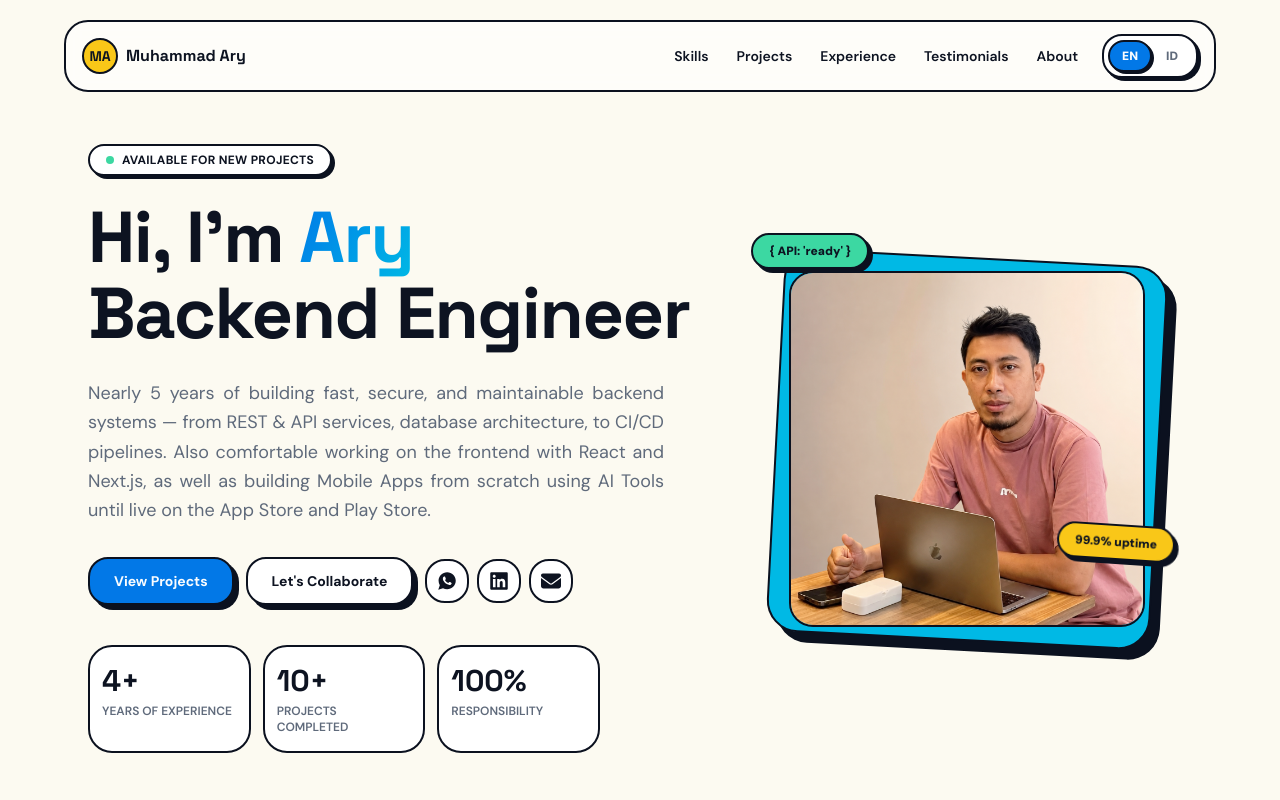
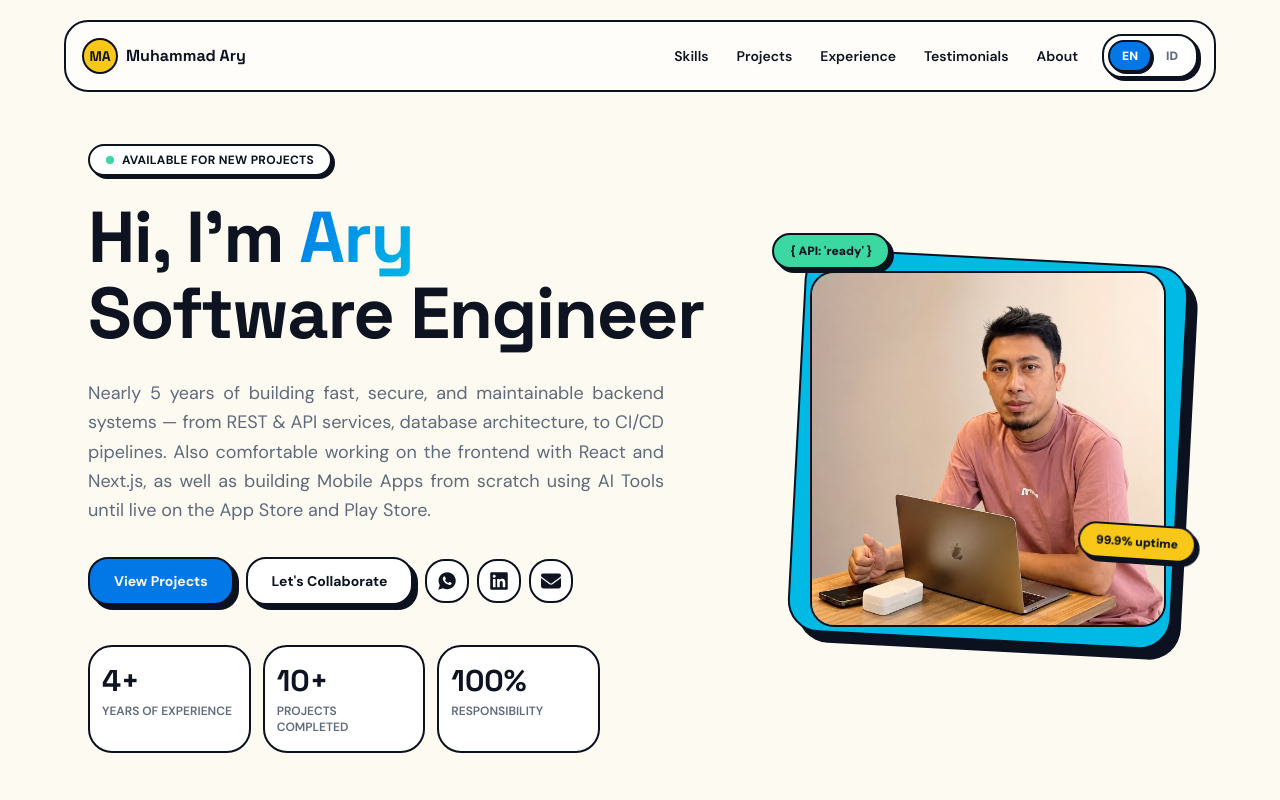
Before and after one commit to mariwi1503/portfolio, a Next.js app: page / in a window 1280 px wide. Shown: the top 800 px of the page. Built offline with nearby package versions, Linux system fonts and the light colour scheme.

Commit message:
feat: keep Software Engineer title on one line and force light theme

```diff
--- a/src/app/globals.css
+++ b/src/app/globals.css
@@ -46,6 +46,7 @@
 
 @layer base {
   :root {
+    color-scheme: only light;
     --radius: 1rem;
     --background: oklch(98.5% 0.012 95);
     --foreground: oklch(19% 0.03 265);
--- a/src/app/layout.tsx
+++ b/src/app/layout.tsx
@@ -16,7 +16,8 @@ const spaceGrotesk = Space_Grotesk({
 });
 
 export const viewport: Viewport = {
-  themeColor: "#000000",
+  themeColor: "#fdfbf4",
+  colorScheme: "light",
   width: "device-width",
   initialScale: 1,
   maximumScale: 1,
@@ -24,7 +25,7 @@ export const viewport: Viewport = {
 
 export const metadata: Metadata = {
   title: {
-    default: "Ary - Problem Solver",
+    default: "Ary - Software Engineer",
     template: "%s | Ary",
   },
   description: "Ary's professional portfolio, a Backend Engineer with nearly 5 years of experience building fast, secure, and maintainable application systems.",
--- a/src/components/sections/HeroSection.tsx
+++ b/src/components/sections/HeroSection.tsx
@@ -19,7 +19,7 @@ export function HeroSection() {
         className="animate-blob absolute -right-28 top-24 -z-10 size-72 bg-citrus/50 blur-2xl sm:size-96"
         style={{ animationDelay: "-5s" }}
       ></div>
-      <div className="mx-auto grid max-w-6xl gap-12 px-4 sm:px-6 lg:grid-cols-[1.15fr_0.85fr] lg:items-center">
+      <div className="mx-auto grid max-w-6xl gap-12 px-4 sm:px-6 lg:grid-cols-[1.35fr_0.85fr] lg:items-center">
         <div>
           <div
             style={{ transitionDelay: "0ms" }}
@@ -37,10 +37,12 @@ export function HeroSection() {
             style={{ transitionDelay: "80ms" }}
             className="reveal"
           >
-            <h1 className="mt-6 text-4xl leading-[1.05] font-black sm:text-6xl lg:text-7xl">
+            <h1 className="mt-6 text-4xl leading-[1.05] font-black sm:text-6xl xl:text-7xl">
               {t("hero.hi")}<span className="text-gradient-cool">Ary</span>
               <br />
-              <span className="relative inline-block">{t("hero.role")}</span>
+              <span className="relative inline-block whitespace-nowrap text-[2rem] min-[360px]:text-4xl sm:text-6xl xl:text-7xl">
+                {t("hero.role")}
+              </span>
             </h1>
           </div>
           <div
--- a/src/constants/translations.ts
+++ b/src/constants/translations.ts
@@ -13,7 +13,7 @@ export const translations = {
     hero: {
       available: "Available for new projects",
       hi: "Hi, I'm ",
-      role: "Backend Engineer",
+      role: "Software Engineer",
       description:
         "Nearly 5 years of building fast, secure, and maintainable backend systems — from REST & API services, database architecture, to CI/CD pipelines. Also comfortable working on the frontend with React and Next.js, as well as building Mobile Apps from scratch using AI Tools until live on the App Store and Play Store.",
       viewProjects: "View Projects",
@@ -122,7 +122,7 @@ export const translations = {
     hero: {
       available: "Tersedia untuk proyek baru",
       hi: "Halo, Saya ",
-      role: "Backend Engineer",
+      role: "Software Engineer",
       description:
         "Hampir 5 tahun membangun sistem backend yang cepat, aman, dan mudah dipelihara — mulai dari layanan REST & API, arsitektur basis data, hingga pipeline CI/CD. Juga terbiasa bekerja di frontend dengan React dan Next.js, serta membangun Aplikasi Mobile dari awal menggunakan perangkat AI hingga rilis di App Store dan Play Store.",
       viewProjects: "Lihat Proyek",
```
